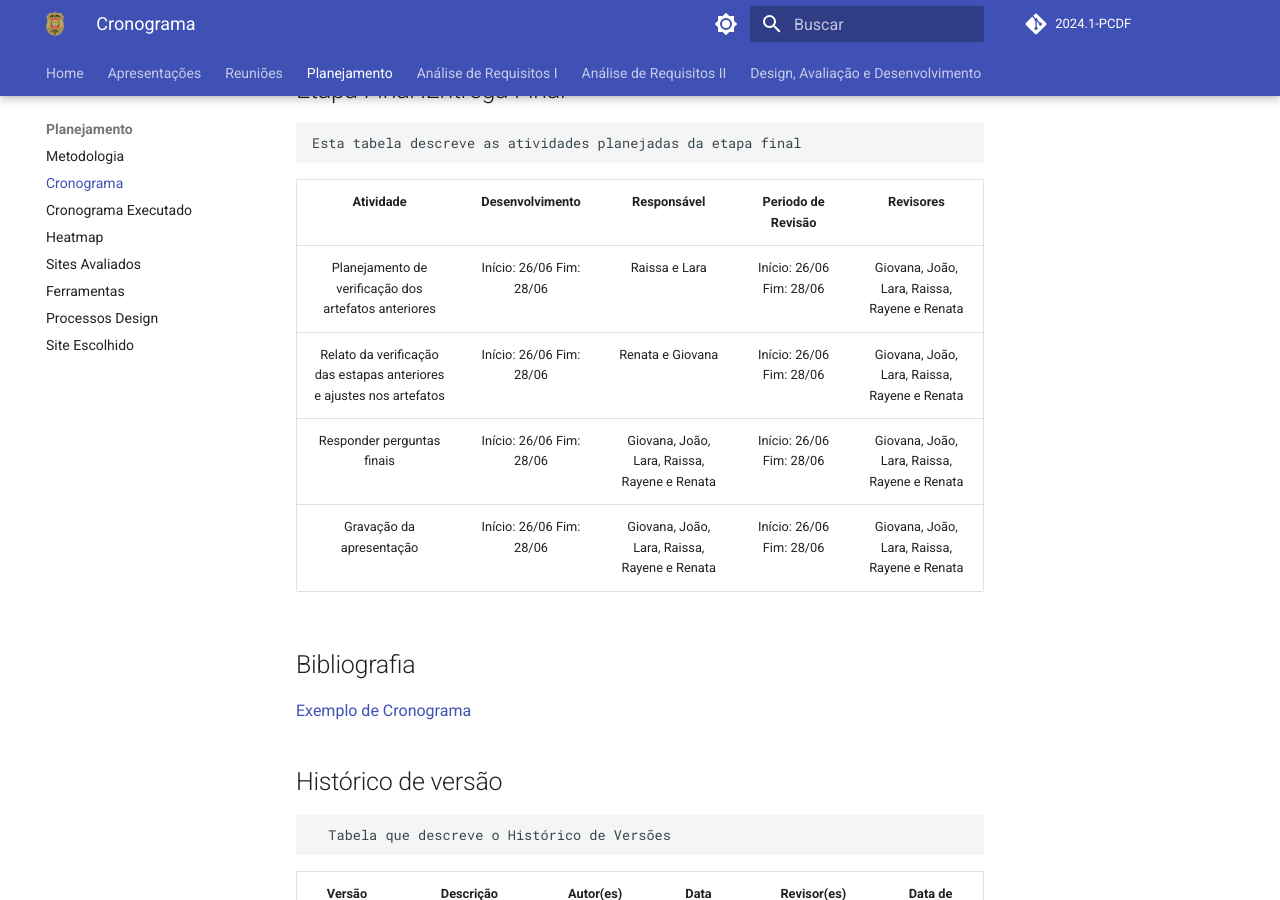
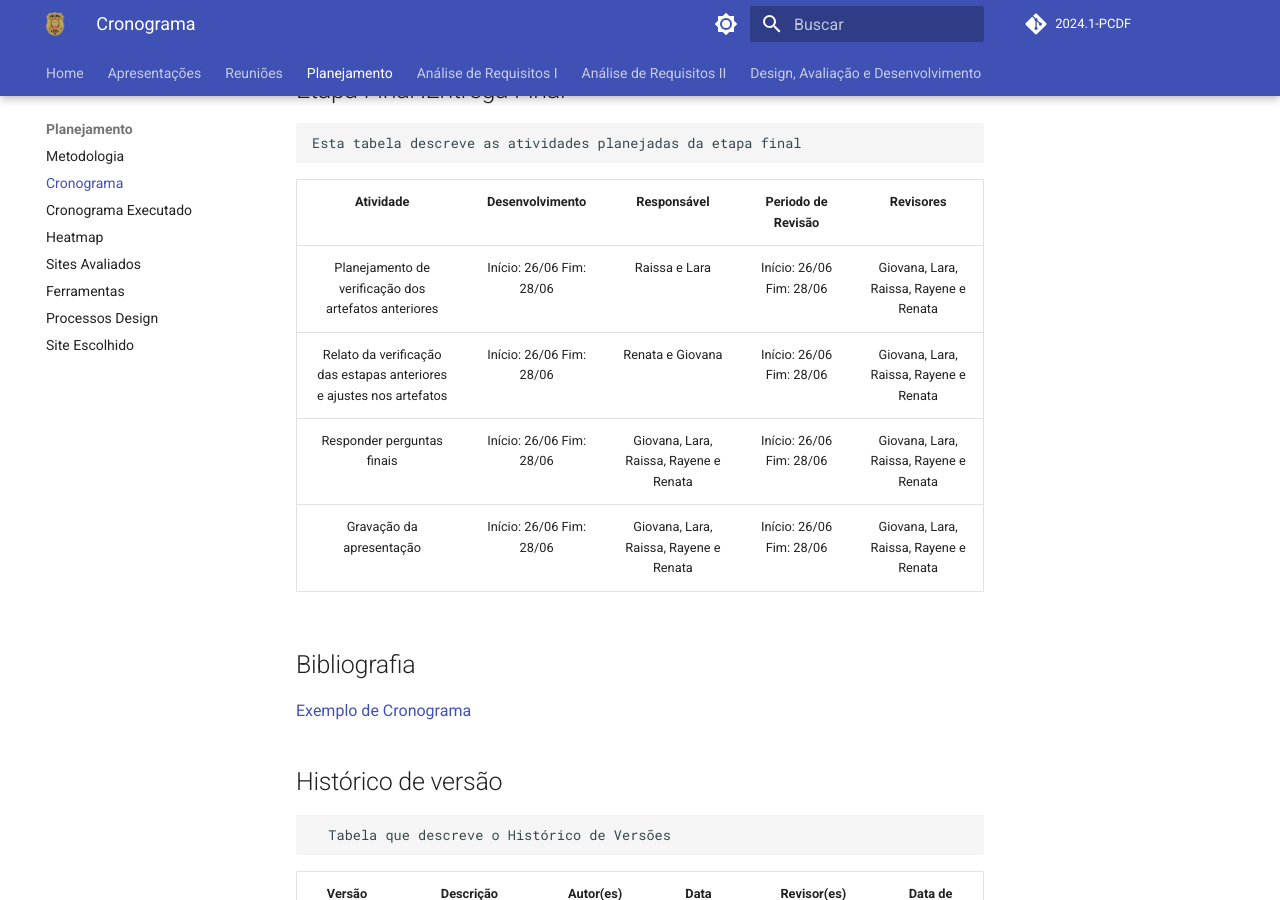
Before and after one commit to Interacao-Humano-Computador/2024.1-PCDF, an MkDocs documentation site: the page built from docs/planejamento/cronograma.md, in a window 1280 px wide and 900 px high, scrolled down 9453 px. Built offline with MkDocs 1.6.1 and Material for MkDocs 9.7.7, drawn with Linux system fonts in a browser that asks for light colours; comment, search, counter and statistics services are not loaded.

Commit message:
Att no cronograma

```diff
--- a/docs/planejamento/cronograma.md
+++ b/docs/planejamento/cronograma.md
@@ -153,10 +153,10 @@ Este documento tem objetivo de apresentar o cronograma que planejampos e que o g
 
 | Atividade       | Desenvolvimento | Responsável                                 | Periodo de Revisão             | Revisores |
 | :--------: | :----: | :--------------------:                    | :---------------: |:---------------: |
-| Planejamento de verificação dos artefatos anteriores     | Início: 26/06 Fim: 28/06 | Raissa e Lara   | Início: 26/06 Fim: 28/06|Giovana, João, Lara, Raissa, Rayene e Renata |
-| Relato da verificação das estapas anteriores e ajustes nos artefatos |Início: 26/06 Fim: 28/06 | Renata e Giovana | Início: 26/06 Fim: 28/06| Giovana, João, Lara, Raissa, Rayene e Renata   |
-|Responder perguntas finais                             |Início: 26/06 Fim: 28/06 | Giovana, João, Lara, Raissa, Rayene e Renata                      | Início: 26/06 Fim: 28/06 | Giovana, João, Lara, Raissa, Rayene e Renata                      |
-| Gravação da apresentação                                 | Início: 26/06 Fim: 28/06  | Giovana, João, Lara, Raissa, Rayene e Renata                      | Início: 26/06 Fim: 28/06 | Giovana, João, Lara, Raissa, Rayene e Renata                      |
+| Planejamento de verificação dos artefatos anteriores     | Início: 26/06 Fim: 28/06 | Raissa e Lara   | Início: 26/06 Fim: 28/06|Giovana, Lara, Raissa, Rayene e Renata |
+| Relato da verificação das estapas anteriores e ajustes nos artefatos |Início: 26/06 Fim: 28/06 | Renata e Giovana | Início: 26/06 Fim: 28/06| Giovana, Lara, Raissa, Rayene e Renata   |
+|Responder perguntas finais                             |Início: 26/06 Fim: 28/06 | Giovana, Lara, Raissa, Rayene e Renata                      | Início: 26/06 Fim: 28/06 | Giovana, Lara, Raissa, Rayene e Renata                      |
+| Gravação da apresentação                                 | Início: 26/06 Fim: 28/06  | Giovana, Lara, Raissa, Rayene e Renata                      | Início: 26/06 Fim: 28/06 | Giovana, Lara, Raissa, Rayene e Renata                      |
 
 
 ## Bibliografia
```
